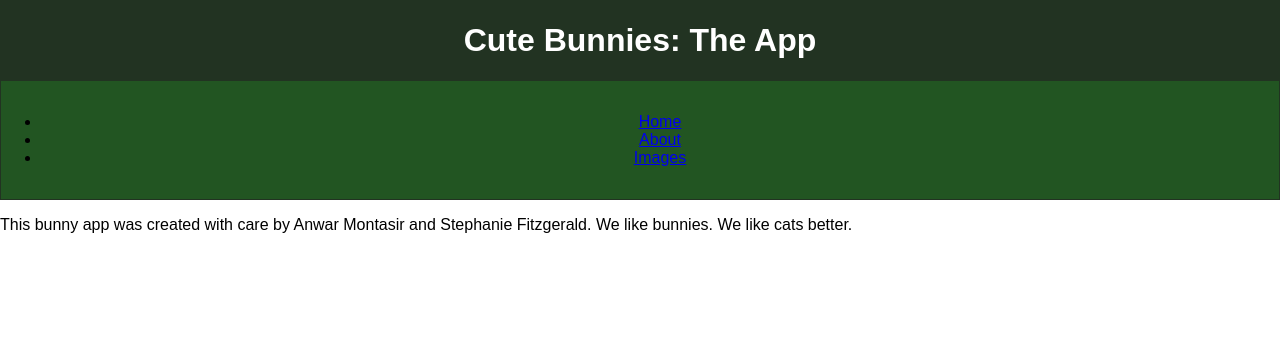
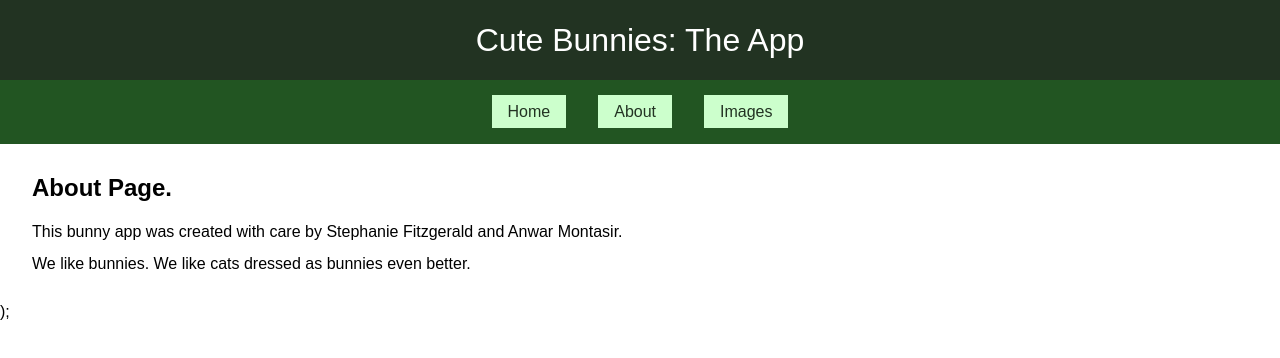
Before and after one commit to cfpdx-401JS-summer-2017/image-gallery, a React (Create React App) app: page /about in a window 1280 px wide. Shown: the top 358 px of the page. Built offline with nearby package versions, Linux system fonts and the light colour scheme.

Commit message:
adding CSS changes and fix to App.js

```diff
--- a/src/App.css
+++ b/src/App.css
@@ -1,44 +1,77 @@
 header {
   background: #232;
-  border: 1px solid #232;
 }
 header h1 {
   text-align: center;
   color: #fff;
+  padding: .75em 0;
+  font-size: 2em;
 }
-nav {
+nav ul li {display: inline-block;}
+nav ul li a {text-decoration: none; color: #232;}
+nav#mainNav {
   background: #252;
-  padding: 1em 0;
+  padding: 1.5em 0;
   text-align: center;
 }
-nav button {
+nav#mainNav ul li a {
   padding: .5em 1em;
   background: #cfc;
   border: none;
   font-size: 1em;
+  margin-left: 2em;
+  color: #232;
+}
+nav#mainNav ul li:first-child a {margin-left: 0;}
+nav#mainNav ul li a:hover {background: #ffc;}
+
+nav#subNav {
+  margin: 2em 0 2em 2em;
+}
+nav#subNav ul li a {
+  font-size: .9em;
   margin-right: 1em;
+  border: 1px solid #232;
+  padding: .25em .5em;
 }
-nav button:last-child {margin-right: 0;}
 
 section {margin: 2em;}
+section h2 {
+  font-weight: bold;
+  font-size: 1.5em;
+  margin-bottom: 1em;
+}
+section p {margin-bottom: 1em;}
+section a {text-decoration: none; color: #282;}
 section ul {
   list-style: none;
   margin-bottom: 2em;
 }
 .thumbView {
   float: left;
-  height: 150px;
+  height: 125px;
   width: 125px;
   border: 1px solid #999;
   text-align: center;
-  padding: 10px;
-  margin-right: 10px;
+  padding: 20px 10px;
+  margin-right: 20px;
+  position: relative;
 }
 .thumbView img {
   max-width: 100px;
   max-height: 100px;
 }
 .thumbView p { font-size: .8em; }
+.thumbView button {
+  position: absolute;
+  top: -5px;
+  right: -5px;
+  font-weight: bold;
+  background: #c00;
+  border: none;
+  color: #fff;
+  box-shadow: -1px 1px 1px rgba(0,0,0,.5);
+}
 .clear:after {
   content: "";
   display: table;
--- a/src/Components/Nav.js
+++ b/src/Components/Nav.js
@@ -7,7 +7,7 @@ function Nav({ location }) {
     const currentView = qs.parse(location.search.slice(1)).view || 'list';
 
     return(
-        <nav>
+        <nav id="mainNav">
             <ul>
                 <li><Link to="/">Home</Link></li>
                 <li><Link to="/about">About</Link></li>
--- a/src/index.css
+++ b/src/index.css
@@ -1,3 +1,4 @@
+a,abbr,acronym,address,applet,article,aside,audio,b,big,blockquote,body,canvas,caption,center,cite,code,dd,del,details,dfn,div,dl,dt,em,embed,fieldset,figcaption,figure,footer,form,h1,h2,h3,h4,h5,h6,header,hgroup,html,i,iframe,img,ins,kbd,label,legend,li,mark,menu,nav,object,ol,output,p,pre,q,ruby,s,samp,section,small,span,strike,strong,sub,summary,sup,table,tbody,td,tfoot,th,thead,time,tr,tt,u,ul,var,video{margin:0;padding:0;border:0;font:inherit;vertical-align:baseline}article,aside,details,figcaption,figure,footer,header,hgroup,menu,nav,section{display:block}body{line-height:1}nav ol,nav ul{list-style:none}blockquote,q{quotes:none}blockquote:after,blockquote:before,q:after,q:before{content:'';content:none}table{border-collapse:collapse;border-spacing:0}strong{font-weight:700}em{font-style:italic}
 body {
   margin: 0;
   padding: 0;
--- a/src/routes/About.js
+++ b/src/routes/About.js
@@ -3,7 +3,11 @@ import React from 'react';
 export default function About({ match, location, history }) {
     return (
         <div>
-            <p>This bunny app was created with care by Anwar Montasir and Stephanie Fitzgerald. We like bunnies. We like cats better.</p>
+            <section>
+                <h2>About Page.</h2>
+                <p>This bunny app was created with care by Stephanie Fitzgerald and Anwar Montasir.</p>
+                <p>We like bunnies. We like cats dressed as bunnies even better.</p>
+            </section>
         </div>
     );
 }
--- a/src/routes/Home.js
+++ b/src/routes/Home.js
@@ -3,7 +3,10 @@ import React from 'react';
 export default function Home({ match, location, history }) {
     return (
         <div>
-            <h1>Bunny App Home Placeholder</h1>
+            <section>
+                <h2>Welcome to Cute Bunnies.</h2>
+                <p>Prepare for cuteness, bunny style.</p>
+            </section>
         </div>
     );
 }
--- a/src/routes/Images.js
+++ b/src/routes/Images.js
@@ -33,7 +33,7 @@ export class Images extends Component {
 
         return (
             <div>
-                <nav>
+                <nav id="subNav">
                     <ul>
                         {
                             viewArray.map(v =>
```
Also changed, not shown: src/App.js (+7 -12 lines), 2 other files (tests, documents, lock files or other folders).
